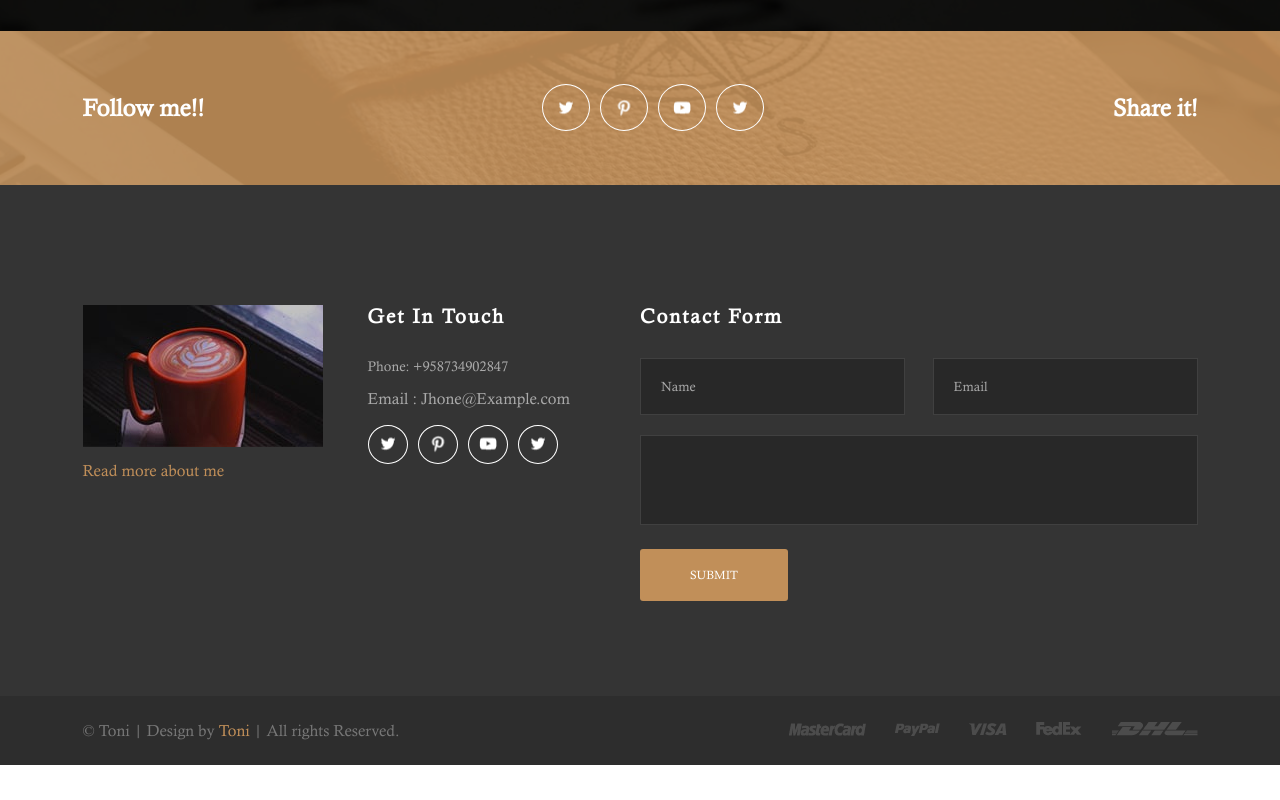
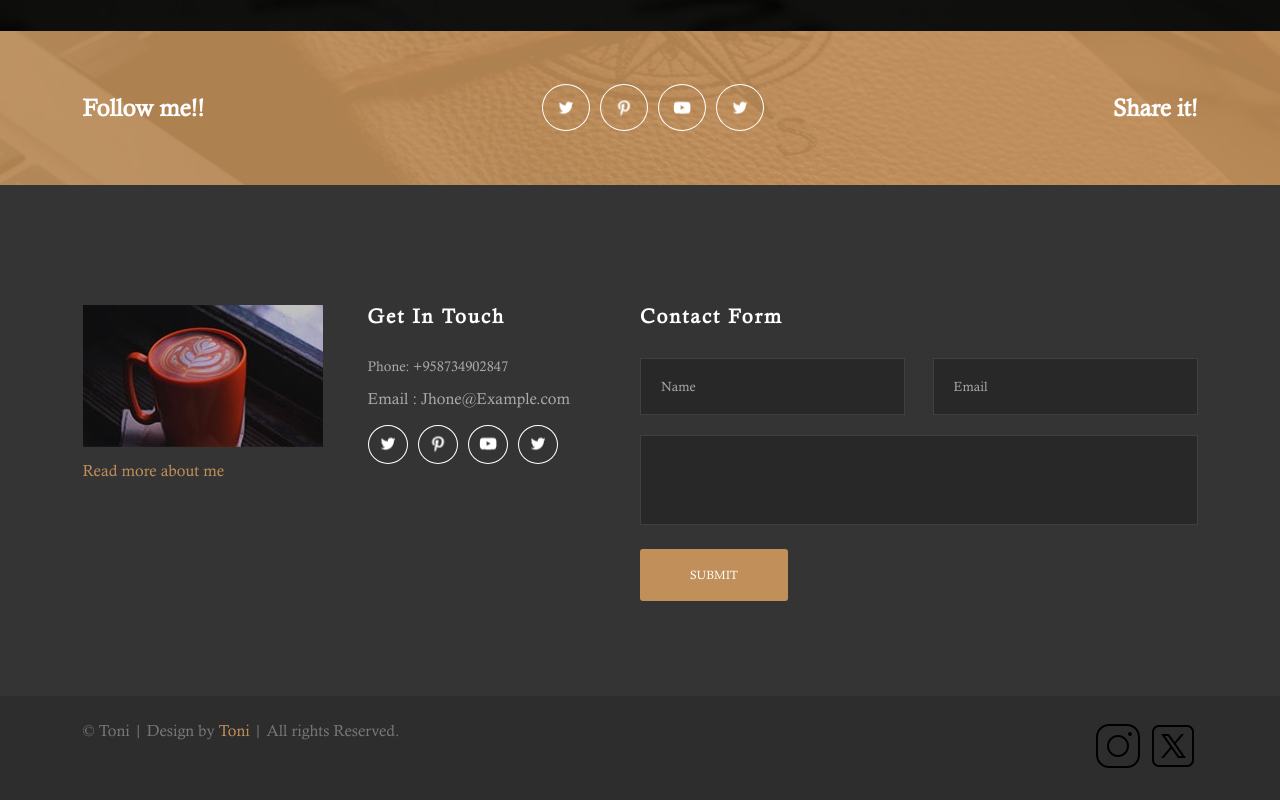
Before and after one commit to Tonivalverdee/porfolio, a plain HTML site: page index.html in a window 1280 px wide. Shown: the part 4268-5068 px from the top of the page. Before the commit the page ends 5033 px from the top, so only its background shows below. Drawn offline with Linux system fonts and the light colour scheme.

Commit message:
Cuarta edición

```diff
--- a/index.html
+++ b/index.html
@@ -2,7 +2,7 @@
 <!--
 	Author by Toni
 	Twitter: https://x.com/Tonivalverde_
-	Facebook: https://www.instagram.com/tonivalverdee_/
+	Instagram: https://www.instagram.com/tonivalverdee_/
 	Linkedin: https://www.linkedin.com/in/tonivalverdee/
 -->
 <html lang="en">
@@ -325,11 +325,8 @@
 			<div class="site-container footer-bottom-inner">
 				<p>&copy; Toni | Design by <a href="https://www.linkedin.com/in/tonivalverdee/" target="_blank">Toni</a> | All rights Reserved.</p>
 				<div class="footer-bottom__img">
-					<img src="./images/footer-mastercard.png" alt="footer image">
-					<img src="./images/footer-paypal.png" alt="footer image">
-					<img src="./images/footer-visa.png" alt="footer image">
-					<img src="./images/footer-fedex.png" alt="footer image">
-					<img src="./images/footer-dhl.png" alt="footer image">
+					<a href="https://www.instagram.com/tonivalverdee_/"><img src="./images/social-instagram.png" alt="footer image"></a>
+					<a href="https://x.com/Tonivalverde_"><img src="./images/social-x.png" alt="footer image"></a>
 				</div>
 			</div>
 		</div>
```
Also changed, not shown: images/social-instagram.png (added), images/social-linkedin.png (added), images/social-x.png (added).
